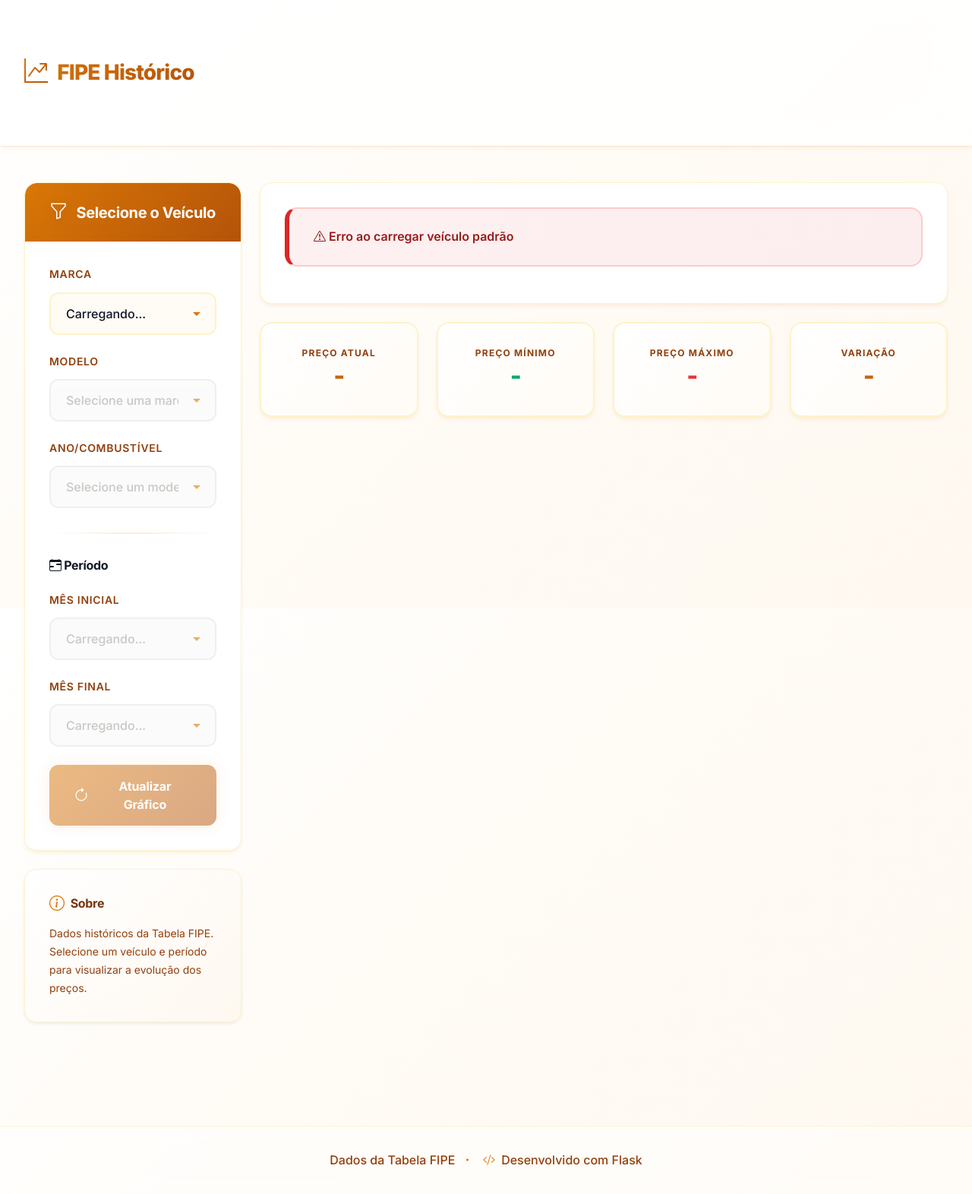
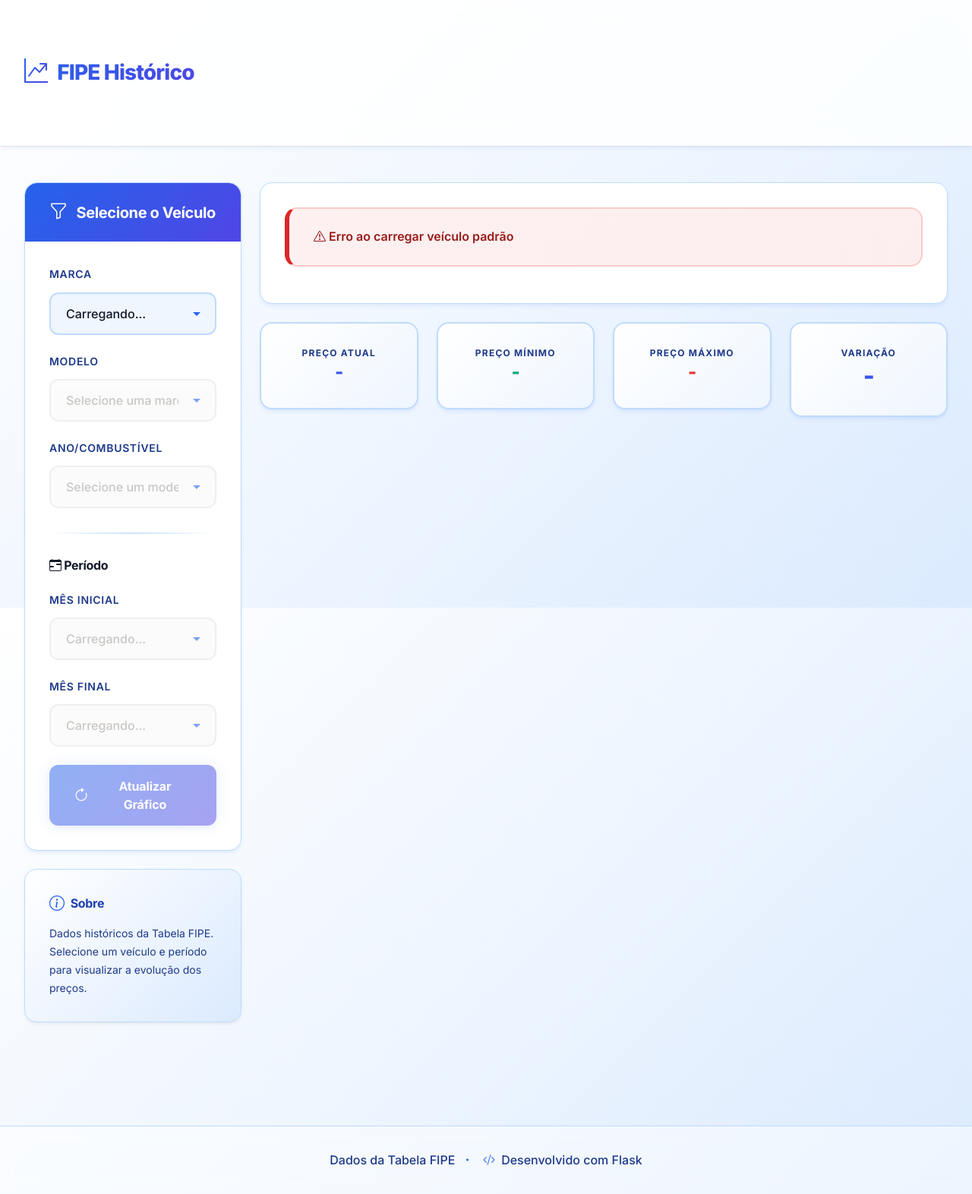
Before and after one commit to matheusbeccalli/historico_fipe_webapp, a Flask app: page / in a window 1280 px wide. Shown: the whole page at 76% size. Run offline with Flask 3, Linux system fonts and the light colour scheme; some libraries are stand-ins or nearby versions.

Commit message:
Update color scheme from warm amber to cool blue/indigo
Change visual style to blue/indigo professional palette per updated
design instructions:

CSS changes:
- Update color variables from amber to blue-600/indigo-600 accents
- Change backgrounds from amber-50 to blue-50/blue-100 gradients
- Update text colors to blue-800/blue-900 for professional look
- Modify borders to use blue-200/blue-300 shades
- Update all shadows to use blue rgba values
- Change button glows from amber to blue
- Update dropdown arrows to blue accent color
- Modify focus states to use blue box-shadows
- Update alert backgrounds with blue gradient

JavaScript changes:
- Change chart line and markers from amber to blue (#2563eb)
- Update chart area fill to blue with transparency
- Modify grid colors to blue-100 (#dbeafe)
- Update axis lines to blue-300 (#93c5fd)
- Change plot background to blue-50 (#eff6ff)
- Update hover tooltip borders to blue
- Modify axis text colors to blue-900

Additional tweaks:
- Reduce font size of price statistics from 2rem to 1.5rem
- Maintain all premium animations and micro-interactions
- Keep Awwwards-quality design standards

Visual result: Clean, professional blue/indigo aesthetic with white to
blue-50 backgrounds, maintaining premium feel and smooth interactions.

🤖 Generated with [Claude Code](https://claude.com/claude-code)

Co-Authored-By: Claude <noreply@anthropic.com>

```diff
--- a/static/css/style.css
+++ b/static/css/style.css
@@ -7,24 +7,24 @@
    1. CSS Variables & Design System
    ======================================== */
 :root {
-    /* Warm Professional Color Palette */
+    /* Cool Professional Color Palette - Blue/Indigo */
     --color-bg-primary: #ffffff;
-    --color-bg-secondary: #fffbf5;
-    --color-bg-tertiary: #fef8f0;
-    --color-accent: #d97706;
-    --color-accent-light: #fbbf24;
-    --color-accent-dark: #b45309;
+    --color-bg-secondary: #eff6ff;
+    --color-bg-tertiary: #dbeafe;
+    --color-accent: #2563eb;
+    --color-accent-light: #3b82f6;
+    --color-accent-dark: #4f46e5;
     --color-text-primary: #111827;
-    --color-text-secondary: #78350f;
-    --color-text-muted: #92400e;
-    --color-border: #fed7aa;
-    --color-border-light: #fef3c7;
+    --color-text-secondary: #1e40af;
+    --color-text-muted: #1e3a8a;
+    --color-border: #93c5fd;
+    --color-border-light: #bfdbfe;
 
     /* Shadows */
-    --shadow-sm: 0 1px 3px 0 rgba(217, 119, 6, 0.05), 0 1px 2px -1px rgba(217, 119, 6, 0.05);
-    --shadow-md: 0 4px 6px -1px rgba(217, 119, 6, 0.08), 0 2px 4px -2px rgba(217, 119, 6, 0.08);
-    --shadow-lg: 0 10px 15px -3px rgba(217, 119, 6, 0.12), 0 4px 6px -4px rgba(217, 119, 6, 0.12);
-    --shadow-xl: 0 20px 25px -5px rgba(217, 119, 6, 0.15), 0 8px 10px -6px rgba(217, 119, 6, 0.15);
+    --shadow-sm: 0 1px 3px 0 rgba(37, 99, 235, 0.05), 0 1px 2px -1px rgba(37, 99, 235, 0.05);
+    --shadow-md: 0 4px 6px -1px rgba(37, 99, 235, 0.08), 0 2px 4px -2px rgba(37, 99, 235, 0.08);
+    --shadow-lg: 0 10px 15px -3px rgba(37, 99, 235, 0.12), 0 4px 6px -4px rgba(37, 99, 235, 0.12);
+    --shadow-xl: 0 20px 25px -5px rgba(37, 99, 235, 0.15), 0 8px 10px -6px rgba(37, 99, 235, 0.15);
 
     /* Typography */
     --font-primary: 'Inter', -apple-system, BlinkMacSystemFont, 'Segoe UI', system-ui, sans-serif;
@@ -244,7 +244,7 @@ h6 { font-size: 1rem; }
     outline: none;
     border-color: var(--color-accent);
     background-color: var(--color-bg-primary);
-    box-shadow: 0 0 0 4px rgba(217, 119, 6, 0.1);
+    box-shadow: 0 0 0 4px rgba(37, 99, 235, 0.1);
     transform: translateY(-1px);
 }
 
@@ -280,7 +280,7 @@ h6 { font-size: 1rem; }
 .btn-primary {
     background: linear-gradient(135deg, var(--color-accent) 0%, var(--color-accent-dark) 100%);
     color: white;
-    box-shadow: var(--shadow-md), 0 0 20px rgba(217, 119, 6, 0.2);
+    box-shadow: var(--shadow-md), 0 0 20px rgba(37, 99, 235, 0.2);
 }
 
 .btn-primary::before {
@@ -296,7 +296,7 @@ h6 { font-size: 1rem; }
 
 .btn-primary:hover:not(:disabled) {
     transform: translateY(-2px) scale(1.02);
-    box-shadow: var(--shadow-lg), 0 0 30px rgba(217, 119, 6, 0.4);
+    box-shadow: var(--shadow-lg), 0 0 30px rgba(37, 99, 235, 0.4);
     background: linear-gradient(135deg, var(--color-accent-light) 0%, var(--color-accent) 100%);
 }
 
@@ -409,43 +409,49 @@ h6 { font-size: 1rem; }
     background: linear-gradient(135deg, var(--color-accent) 0%, var(--color-accent-dark) 100%);
     -webkit-background-clip: text;
     -webkit-text-fill-color: transparent;
+    font-size: 1.5rem !important;
 }
 
 #minPrice {
     background: linear-gradient(135deg, #10b981 0%, #059669 100%);
     -webkit-background-clip: text;
     -webkit-text-fill-color: transparent;
+    font-size: 1.5rem !important;
 }
 
 #maxPrice {
     background: linear-gradient(135deg, #ef4444 0%, #dc2626 100%);
     -webkit-background-clip: text;
     -webkit-text-fill-color: transparent;
+    font-size: 1.5rem !important;
 }
 
 #priceChange.text-success {
     background: linear-gradient(135deg, #10b981 0%, #059669 100%) !important;
     -webkit-background-clip: text !important;
     -webkit-text-fill-color: transparent !important;
+    font-size: 1.5rem !important;
 }
 
 #priceChange.text-danger {
     background: linear-gradient(135deg, #ef4444 0%, #dc2626 100%) !important;
     -webkit-background-clip: text !important;
     -webkit-text-fill-color: transparent !important;
+    font-size: 1.5rem !important;
 }
 
 #priceChange.text-secondary {
     background: linear-gradient(135deg, #6b7280 0%, #4b5563 100%) !important;
     -webkit-background-clip: text !important;
     -webkit-text-fill-color: transparent !important;
+    font-size: 1.5rem !important;
 }
 
 /* ========================================
    11. Alert & Info Components
    ======================================== */
 #carInfo {
-    background: linear-gradient(135deg, rgba(217, 119, 6, 0.08) 0%, rgba(251, 191, 36, 0.08) 100%);
+    background: linear-gradient(135deg, rgba(37, 99, 235, 0.08) 0%, rgba(79, 70, 229, 0.08) 100%);
     border: 2px solid var(--color-border);
     border-left: 6px solid var(--color-accent);
     border-radius: var(--radius-lg);
--- a/static/js/app.js
+++ b/static/js/app.js
@@ -271,21 +271,21 @@ function renderChart(data) {
         mode: 'lines+markers',
         name: 'Preço',
         line: {
-            color: '#d97706',
+            color: '#2563eb',
             width: 3,
             shape: 'spline',
             smoothing: 0.8
         },
         marker: {
             size: 8,
-            color: '#d97706',
+            color: '#2563eb',
             line: {
                 color: '#fff',
                 width: 2
             }
         },
         fill: 'tozeroy',
-        fillcolor: 'rgba(217, 119, 6, 0.08)',
+        fillcolor: 'rgba(37, 99, 235, 0.08)',
         hovertemplate: '<b>%{x}</b><br>' +
                       'Preço: R$ %{y:,.2f}<br>' +
                       '<extra></extra>'
@@ -313,7 +313,7 @@ function renderChart(data) {
                     size: 14,
                     family: 'Inter, -apple-system, sans-serif',
                     weight: 600,
-                    color: '#92400e'
+                    color: '#1e3a8a'
                 }
             },
             tickangle: -45,
@@ -321,12 +321,12 @@ function renderChart(data) {
             tickfont: {
                 size: 12,
                 family: 'Inter, -apple-system, sans-serif',
-                color: '#78350f'
+                color: '#1e3a8a'
             },
-            gridcolor: '#fef3c7',
+            gridcolor: '#dbeafe',
             gridwidth: 1,
             showline: true,
-            linecolor: '#fed7aa',
+            linecolor: '#93c5fd',
             linewidth: 2
         },
         yaxis: {
@@ -336,7 +336,7 @@ function renderChart(data) {
                     size: 14,
                     family: 'Inter, -apple-system, sans-serif',
                     weight: 600,
-                    color: '#92400e'
+                    color: '#1e3a8a'
                 }
             },
             tickformat: ',.0f',
@@ -344,17 +344,17 @@ function renderChart(data) {
             tickfont: {
                 size: 12,
                 family: 'Inter, -apple-system, sans-serif',
-                color: '#78350f'
+                color: '#1e3a8a'
             },
-            gridcolor: '#fef3c7',
+            gridcolor: '#dbeafe',
             gridwidth: 1,
             showline: true,
-            linecolor: '#fed7aa',
+            linecolor: '#93c5fd',
             linewidth: 2,
             zeroline: false
         },
         hovermode: 'x unified',
-        plot_bgcolor: '#fffbf5',
+        plot_bgcolor: '#eff6ff',
         paper_bgcolor: 'white',
         margin: {
             l: 80,
@@ -364,7 +364,7 @@ function renderChart(data) {
         },
         hoverlabel: {
             bgcolor: '#111827',
-            bordercolor: '#d97706',
+            bordercolor: '#2563eb',
             font: {
                 size: 14,
                 family: 'Inter, -apple-system, sans-serif',
```
Also changed, not shown: DESIGN_INSTRUCTIONS.md (+4 -4 lines).
